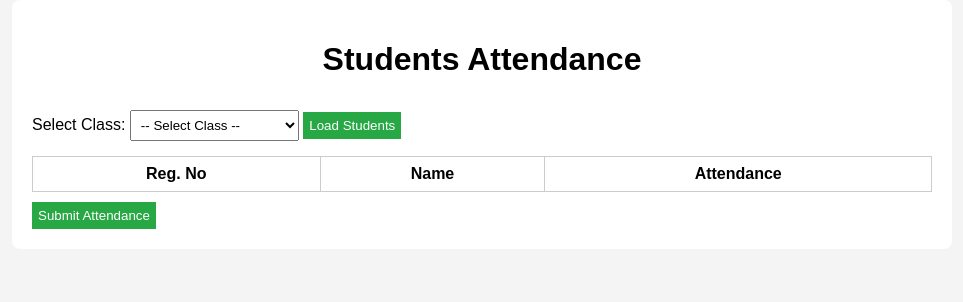
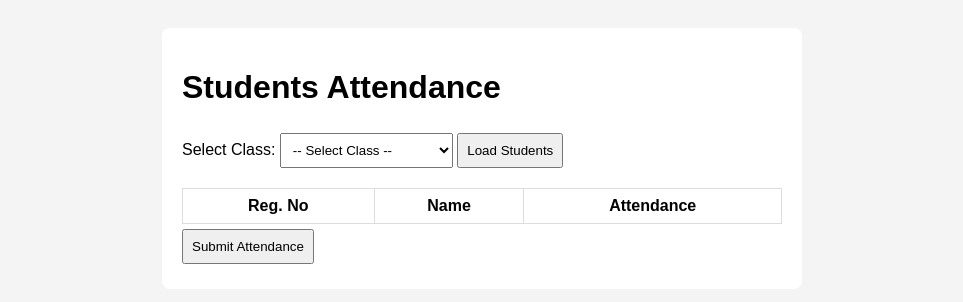
Before and after one commit to shivamkumar201220001-debug/students-attendance-app, a plain HTML site: page index.html in a window 1280 px wide. Shown: the whole page, without its empty margins (158-1121 px from the left). Drawn offline with Linux system fonts and the light colour scheme; no server answers.

Commit message:
Update style.css

```diff
--- a/style.css
+++ b/style.css
@@ -1,20 +1,15 @@
 body {
   font-family: Arial, sans-serif;
   background: #f4f4f4;
-  margin: 0;
-  padding: 0;
+  padding: 20px;
 }
 
 .container {
-  max-width: 900px;
-  margin: auto;
   background: white;
   padding: 20px;
   border-radius: 8px;
-}
-
-h1 {
-  text-align: center;
+  max-width: 600px;
+  margin: auto;
 }
 
 table {
@@ -24,7 +19,7 @@ table {
 }
 
 table, th, td {
-  border: 1px solid #ccc;
+  border: 1px solid #ddd;
 }
 
 th, td {
@@ -33,17 +28,6 @@ th, td {
 }
 
 select, button {
-  padding: 6px;
-  margin-top: 10px;
+  padding: 8px;
+  margin: 5px 0;
 }
-
-button {
-  background: #28a745;
-  color: white;
-  border: none;
-  cursor: pointer;
-}
-
-button:hover {
-  background: #218838;
-}
```
